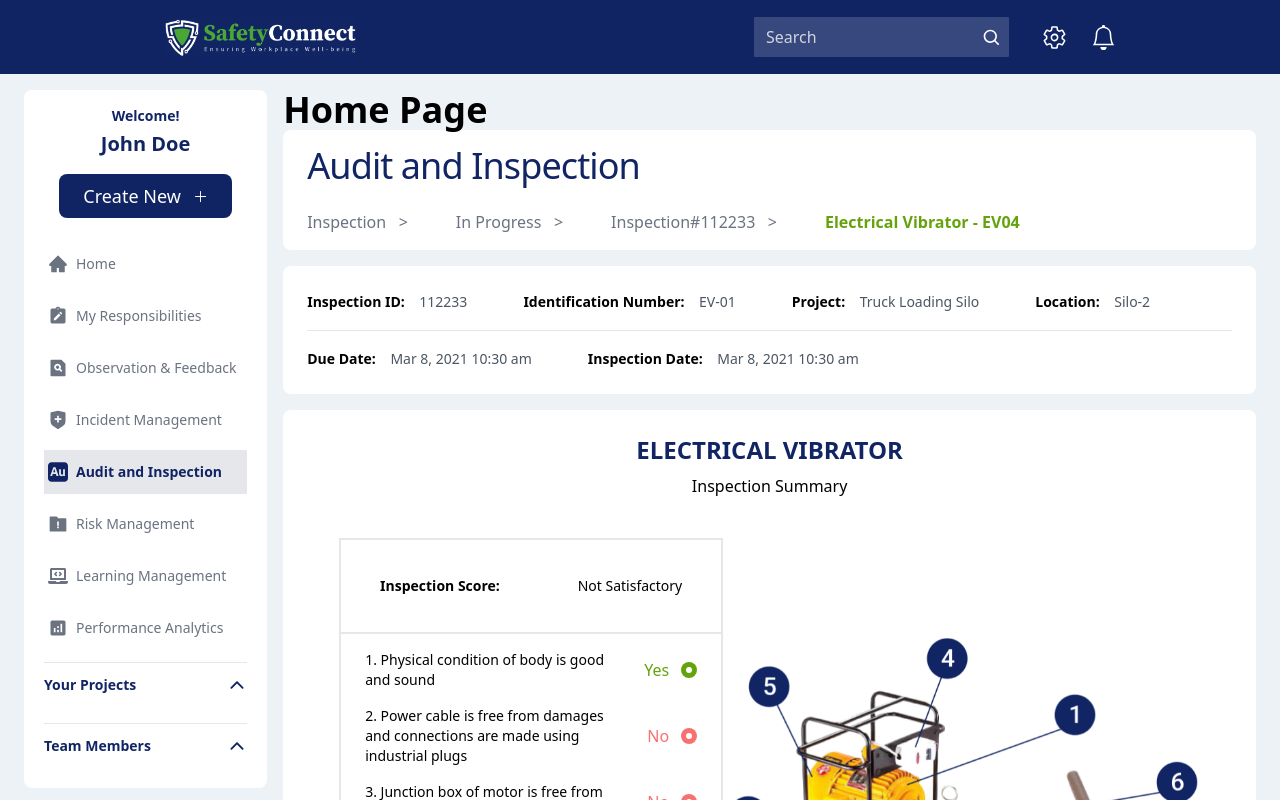
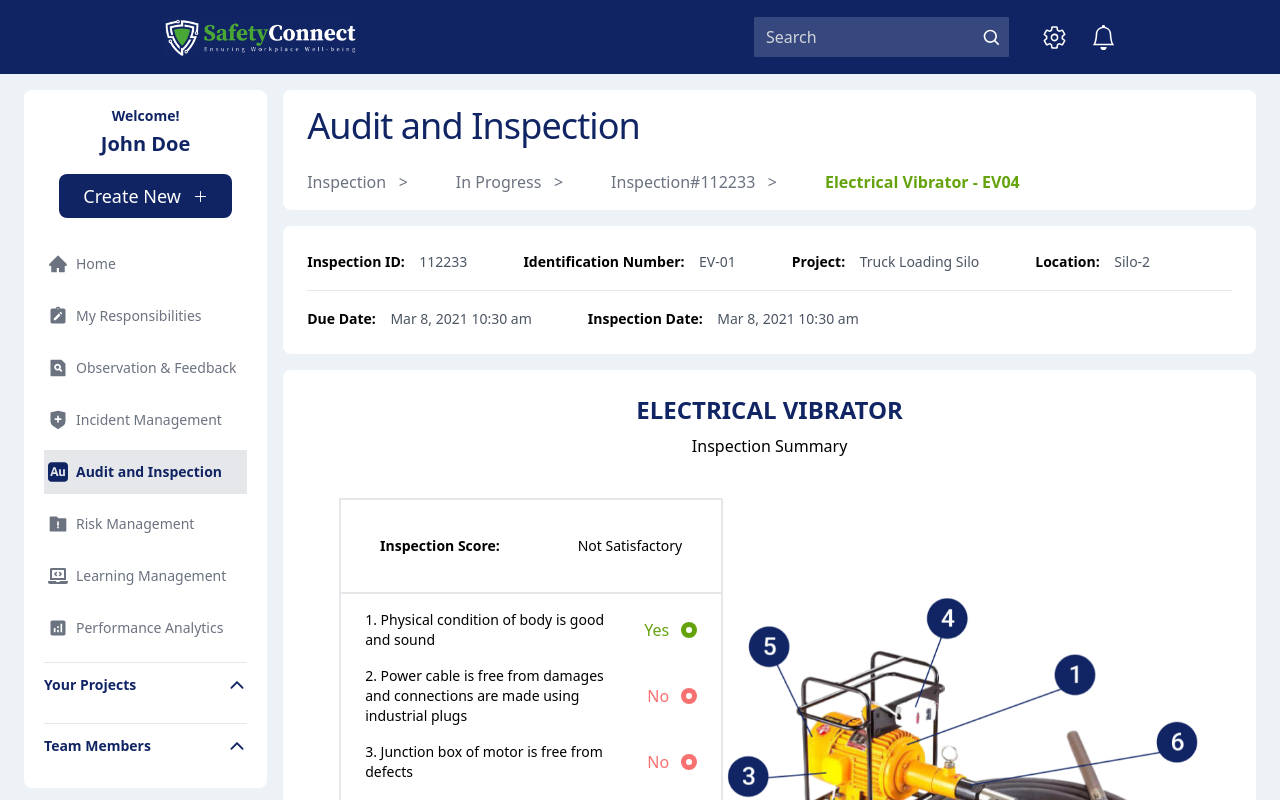
Before and after one commit to umair-mirza/safetyapp, a React (Create React App) app: page /audit-inspection in a window 1280 px wide. Shown: the top 800 px of the page. Built offline with nearby package versions, Linux system fonts and the light colour scheme.

Commit message:
final commit

```diff
--- a/src/App.js
+++ b/src/App.js
@@ -1,12 +1,38 @@
 import './App.css';
+import {BrowserRouter as Router, Routes, Route, Navigate} from 'react-router-dom';
+import AuditInspection from './pages/AuditInspection';
+import IncidentManagement from './pages/IncidentManagement';
+import LearningManagement from './pages/LearningManagement';
+import MyResponsibilities from './pages/MyResponsibilities';
+import ObservationsFeedback from './pages/ObservationsFeedback';
+import PerformanceAnalytics from './pages/PerformanceAnalytics';
+import RiskManagement from './pages/RiskManagement';
+import LeftNav from './components/LeftNav';
 import MainWindow from './components/MainWindow';
 import NavBar from './components/NavBar';
 
 function App() {
   return (
       <>
+      <Router>
         <NavBar />
-        <MainWindow />
+        <div className="py-4 px-6 flex md:gap-x-4">
+        <LeftNav />
+          <div className="xs:w-full md:w-4/5">
+
+                  <Routes>
+                      <Route path='/' element={<Navigate to="/audit-inspection" />} />
+                      <Route path='/audit-inspection' element={<AuditInspection />} />
+                      <Route path='/my-responsibilities' element={<MyResponsibilities />} />
+                      <Route path='/incident-management' element={<IncidentManagement />} />
+                      <Route path='/learning-management' element={<LearningManagement />} />
+                      <Route path='/observations-feedback' element={<ObservationsFeedback />} />
+                      <Route path='/performance-analytics' element={<PerformanceAnalytics />} />
+                      <Route path='/risk-management' element={<RiskManagement />} />
+                  </Routes>
+          </div>
+        </div>
+        </Router>
       </>
   );
 }
--- a/src/components/LeftNav.js
+++ b/src/components/LeftNav.js
@@ -79,6 +79,7 @@ function LeftNav() {
     }
 
     return (
+        <div className="md:w-1/5">
             <div className="xs:hidden md:block">
             <div className="bg-white rounded-lg px-5 py-4">
                 <div className="flex flex-col items-center gap-y-1">
@@ -149,6 +150,7 @@ function LeftNav() {
 
             </div>
             </div>
+        </div>
     )
 }
 
--- a/src/components/MainWindow.js
+++ b/src/components/MainWindow.js
@@ -1,6 +1,5 @@
 import React from 'react'
 import {BrowserRouter as Router, Routes, Route, Navigate} from 'react-router-dom';
-import Home from '../pages/Home';
 import AuditInspection from '../pages/AuditInspection';
 import IncidentManagement from '../pages/IncidentManagement';
 import LearningManagement from '../pages/LearningManagement';
@@ -15,11 +14,8 @@ function MainWindow() {
     return (
         <Router>
         <div className="py-4 px-6 flex md:gap-x-4">
-            <div className="md:w-1/5">
                 <LeftNav />
-            </div>
             <div className="xs:w-full md:w-4/5">
-                <Home />
 
                     <Routes>
                         <Route path='/' element={<Navigate to="/audit-inspection" />} />
```
Lines whose indentation alone changed are shown as unchanged.
